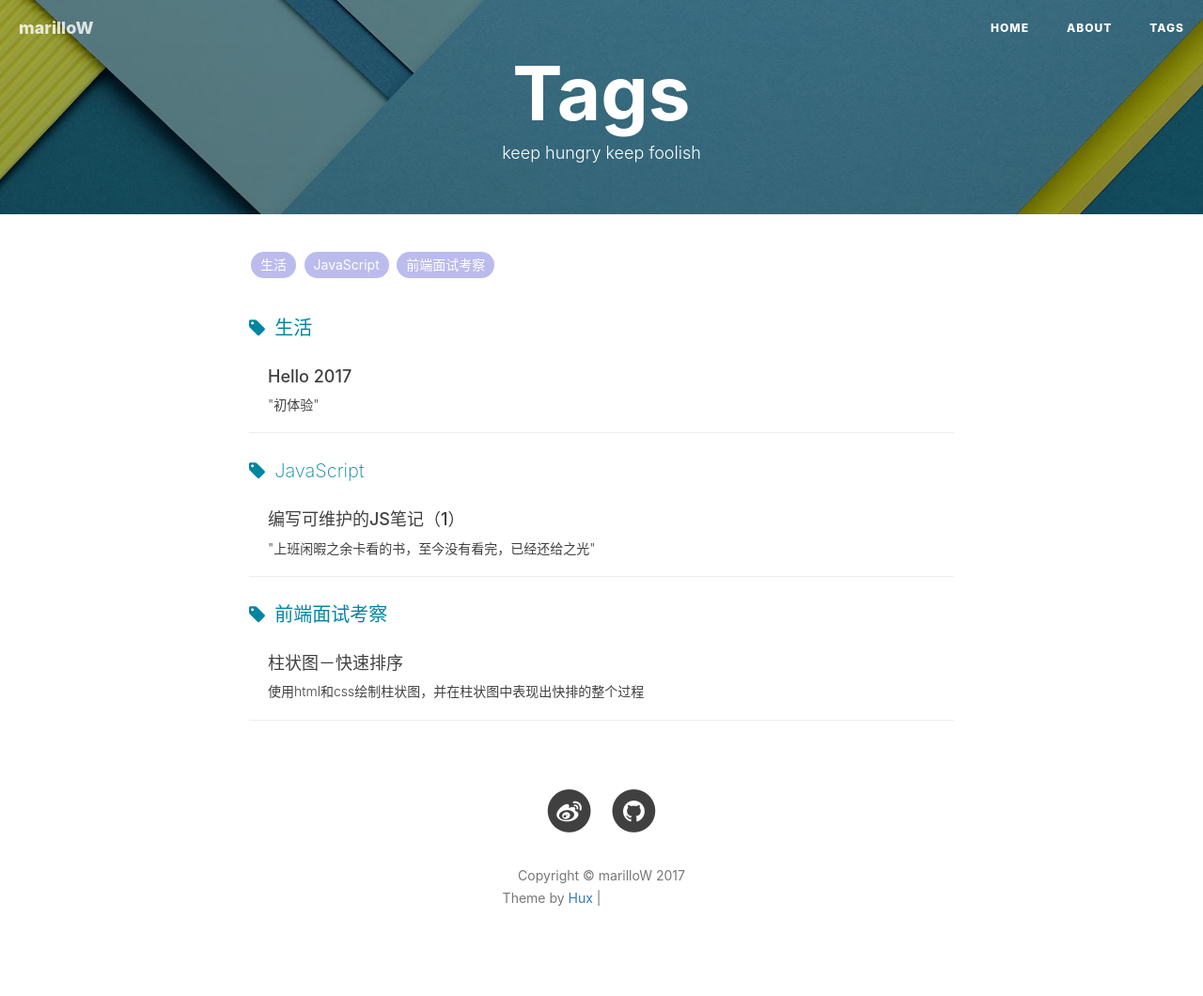
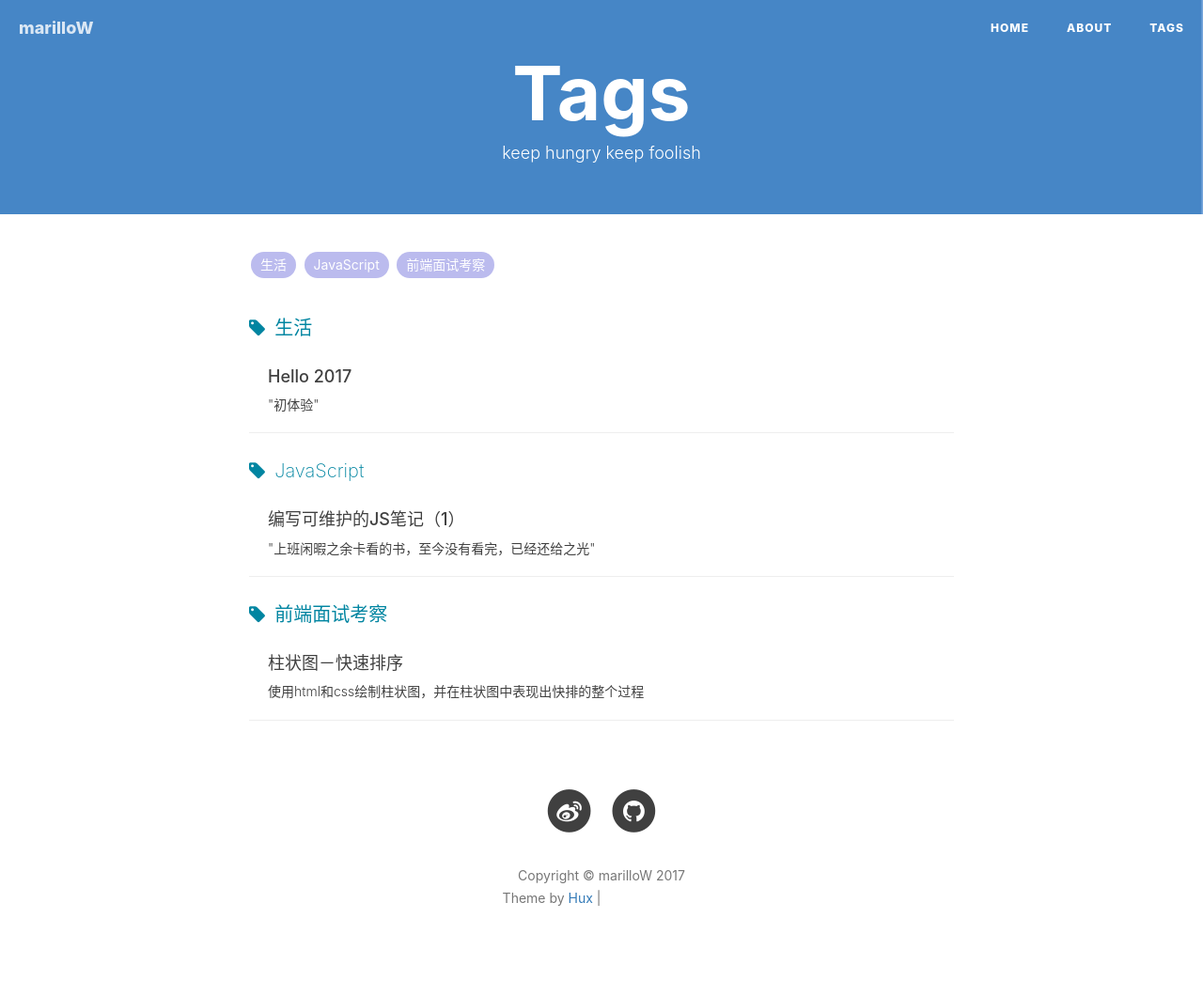
Before and after one commit to badmarillo/qinbushou.github.io, a Jekyll site: the page built from tags.html, in a window 1280 px wide. Shown: the whole page at 94% size. Built offline with Jekyll 4.4.1, drawn with Linux system fonts in a browser that asks for light colours; nearby versions of some CDN libraries; comment, search, counter and statistics services are not loaded; grey boxes are pictures that could not be loaded.

Commit message:
change bg

```diff
--- a/_config.yml
+++ b/_config.yml
@@ -1,7 +1,7 @@
 # Site settings
 title: marilloW
 SEOTitle: 老攻阿白的博客 | marillo Blog
-header-img: img/home-bg.jpg
+header-img: img/about-bg.jpg
 email: qs.soul@gmail.com
 description: "Love and Peace"
 keyword: "博客, 个人网站, 互联网, 前端, 设计, 产品"
--- a/tags.html
+++ b/tags.html
@@ -2,7 +2,7 @@
 title: Tags
 layout: default
 description: keep hungry keep foolish
-header-img: "img/tag-bg.jpg"
+header-img: "img/about-bg.jpg"
 ---
 
 <!-- Page Header -->
```
Also changed, not shown: img/home-bg-o.jpg (deleted), img/home-bg.jpg (deleted), img/post-bg-2015.jpg (deleted), img/post-bg-js-module.jpg (deleted), img/post-bg-unix-linux.jpg (deleted), img/tag-bg.jpg (deleted).
